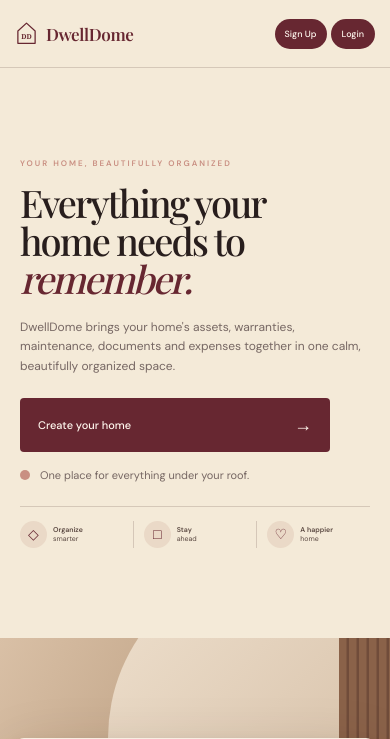
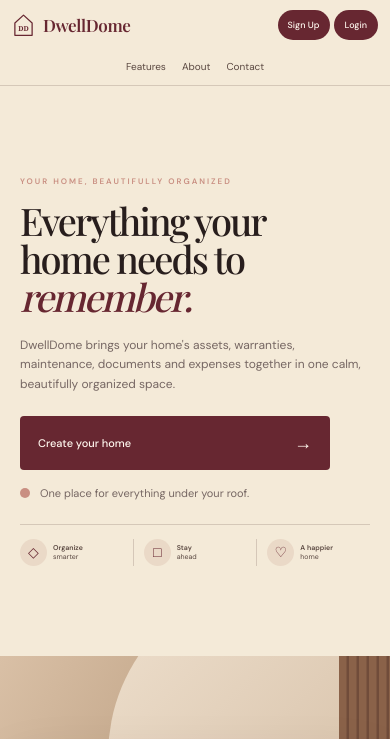
Before and after one commit to HarshitaOnkar/DwellDome., a Django app: page / in a window 390 px wide. Shown: the top 739 px of the page. Run offline with Django 5.2, Linux system fonts and the light colour scheme; some web fonts are replaced.

Commit message:
Improve responsive homepage navigation

```diff
--- a/static/css/style.css
+++ b/static/css/style.css
@@ -18,6 +18,8 @@
 ========================================================= */
 
 :root {
+
+    color-scheme: light;
 
     --cream: #f4ead8;
     --cream-light: #f8f0e3;
@@ -1314,9 +1316,20 @@ input {
 
     .nav-links {
 
-        display: none;
-    }
-
+        display: flex;
+        align-items: center;
+        justify-content: center;
+        gap: 12px;
+        margin-left: auto;
+        flex-wrap: nowrap;
+    }
+
+    .nav-links a {
+
+        font-size: 10px;
+        display: inline-block;
+        white-space: nowrap;
+    }
 
     .nav-actions {
 
@@ -1401,9 +1414,12 @@ input {
 
     .navbar {
 
-        height: 68px;
-
-        padding: 0 20px;
+        height: auto;
+        min-height: 68px;
+        padding: 12px 14px;
+        display: flex;
+        flex-wrap: wrap;
+        gap: 12px 8px;
     }
 
 
@@ -1428,8 +1444,25 @@ input {
 
 
     .nav-actions {
-
+        margin-left: auto;
         gap: 6px;
+    }
+
+    .nav-links {
+
+        order: 3;
+        width: 100%;
+        flex-basis: 100%;
+        justify-content: center;
+        gap: clamp(14px, 5vw, 28px);
+        margin-left: 0;
+        padding: 8px 0 2px;
+    }
+
+
+    .nav-links a {
+
+        font-size: 11px;
     }
 
 
@@ -1660,7 +1693,17 @@ input {
 
     .navbar {
 
-        padding: 0 15px;
+        padding: 10px 12px;
+    }
+
+    .nav-links {
+
+        gap: 16px;
+    }
+
+    .nav-links a {
+
+        font-size: 10px;
     }
 
 
```
